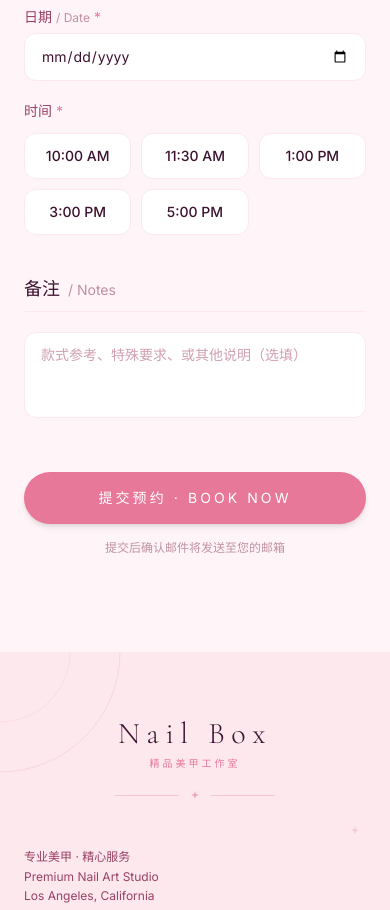
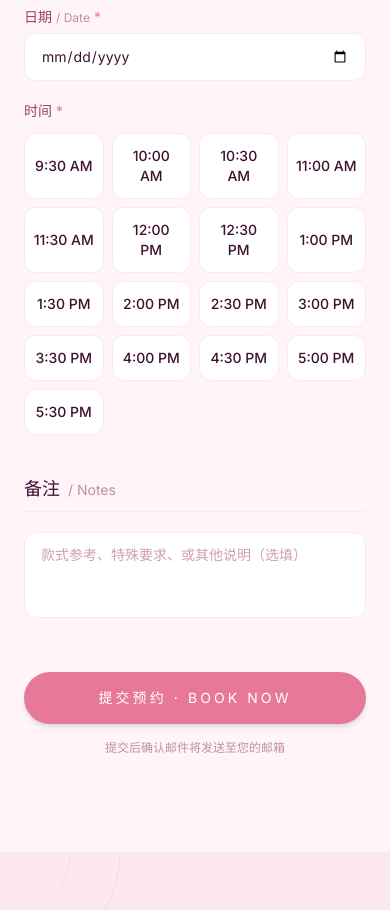
Before and after one commit to yzhou183/nailbox11, a React (Vite) app: page / in a window 390 px wide. Shown: the part 5980-6890 px from the top of the page. Built offline with nearby package versions, Linux system fonts and the light colour scheme.

Commit message:
Expand time slots to 9:30AM–5:30PM every 30 minutes

```diff
--- a/src/components/BookingForm.tsx
+++ b/src/components/BookingForm.tsx
@@ -3,7 +3,12 @@ import type { BookingFormData, FormErrors } from '../types'
 import { basicServices, addonServices } from '../data/services'
 
 const API = import.meta.env.VITE_API_URL ?? ''
-const ALL_TIME_SLOTS = ['10:00 AM', '11:30 AM', '1:00 PM', '3:00 PM', '5:00 PM']
+const ALL_TIME_SLOTS = [
+  '9:30 AM', '10:00 AM', '10:30 AM', '11:00 AM', '11:30 AM',
+  '12:00 PM', '12:30 PM',
+  '1:00 PM', '1:30 PM', '2:00 PM', '2:30 PM', '3:00 PM', '3:30 PM',
+  '4:00 PM', '4:30 PM', '5:00 PM', '5:30 PM',
+]
 
 const INITIAL_FORM: BookingFormData = {
   name: '', email: '', wechat: '', date: '', time: '',
@@ -337,7 +342,7 @@ export default function BookingForm() {
                 时间<span className="text-[#e8789a] ml-1">*</span>
                 {loadingSlots && <span className="text-xs text-[#c090a0] ml-2">查询中…</span>}
               </p>
-              <div className="grid grid-cols-3 sm:grid-cols-5 gap-2.5">
+              <div className="grid grid-cols-4 sm:grid-cols-5 gap-2">
                 {ALL_TIME_SLOTS.map((slot) => {
                   const booked   = bookedSlots.includes(slot)
                   const selected = form.time === slot
--- a/src/pages/AdminPage.tsx
+++ b/src/pages/AdminPage.tsx
@@ -34,7 +34,12 @@ function authHeaders() {
 
 // ── date helpers ──────────────────────────────────────────────────
 const WEEKDAY_CN = ['周日', '周一', '周二', '周三', '周四', '周五', '周六']
-const TIME_SLOTS  = ['10:00 AM', '11:30 AM', '1:00 PM', '3:00 PM', '5:00 PM']
+const TIME_SLOTS = [
+  '9:30 AM', '10:00 AM', '10:30 AM', '11:00 AM', '11:30 AM',
+  '12:00 PM', '12:30 PM',
+  '1:00 PM', '1:30 PM', '2:00 PM', '2:30 PM', '3:00 PM', '3:30 PM',
+  '4:00 PM', '4:30 PM', '5:00 PM', '5:30 PM',
+]
 
 /** Normalize DB date (may be ISO timestamp) to YYYY-MM-DD */
 function normalizeDate(d: string): string { return d.slice(0, 10) }
```
Also changed, not shown: 1 other file (tests, documents, lock files or other folders).
